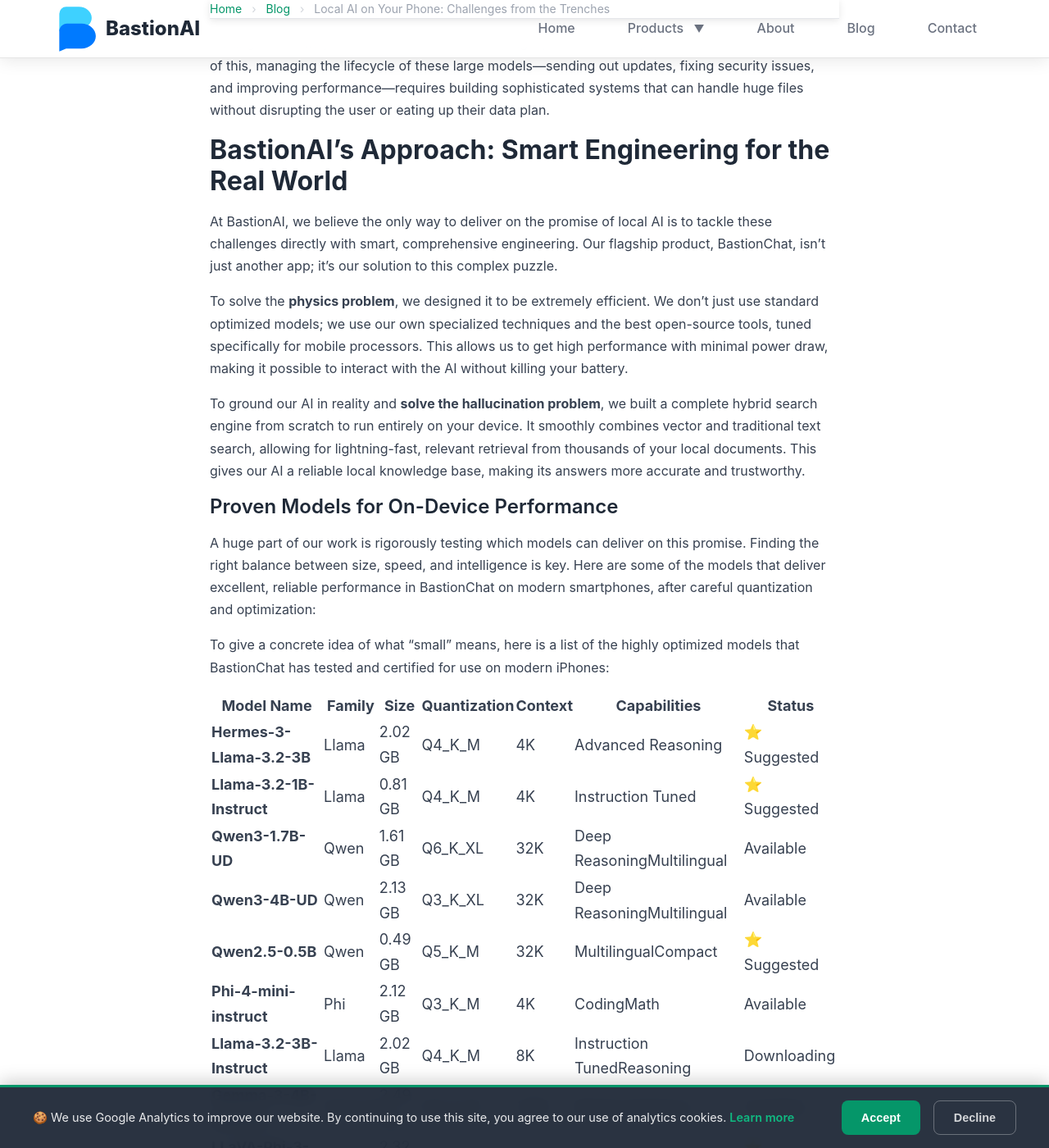
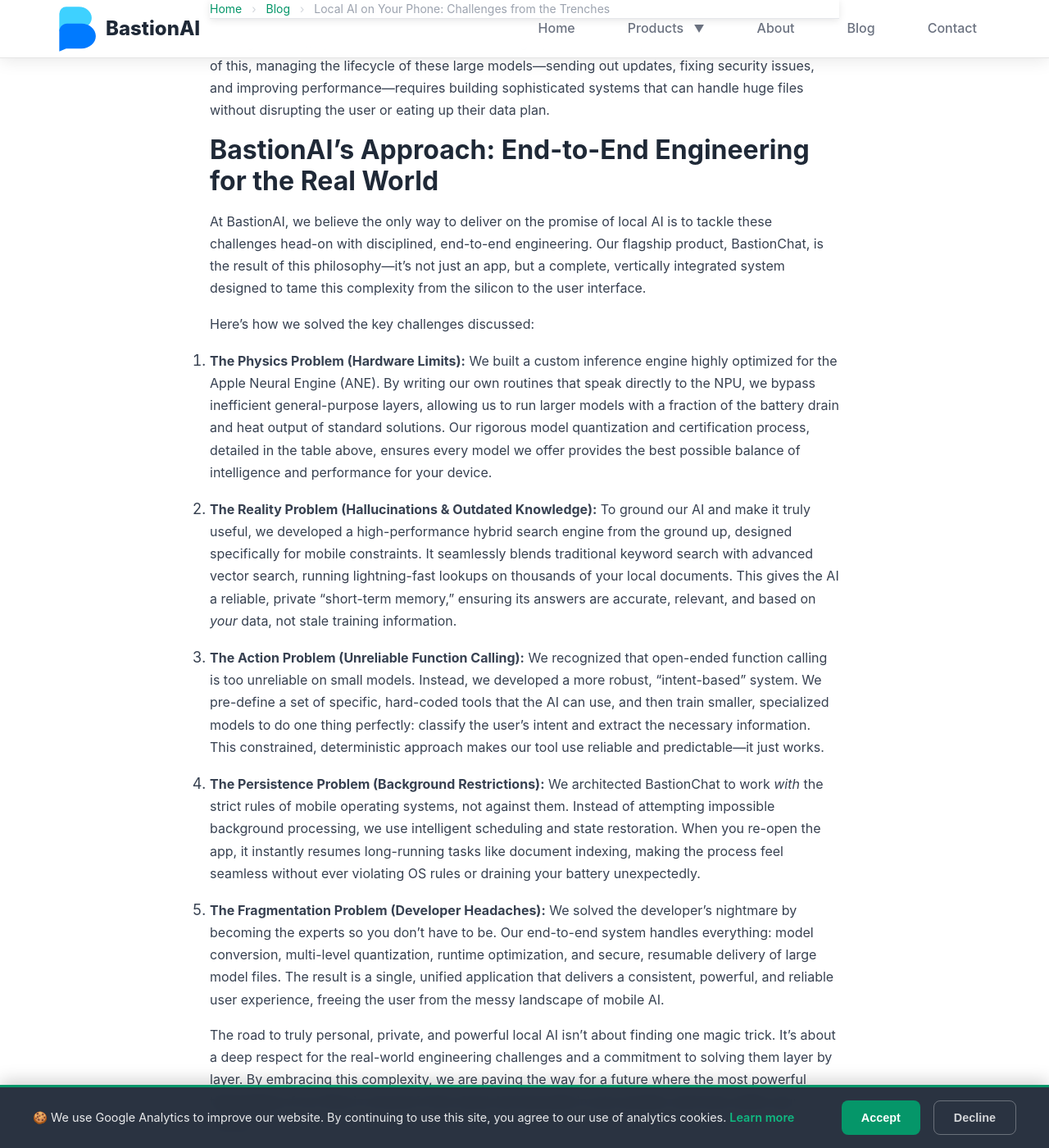
Before and after one commit to BastionAI/bastionai.github.io, a Jekyll site: the page built from _posts/2025-07-10-challenges-local-ai-mobile.md, in a window 1280 px wide and 1400 px high, scrolled down 3525 px. Shown: the whole window at 82% size. Built offline with Jekyll 4.4.1, drawn with Linux system fonts in a browser that asks for light colours; some of the changed text lies outside the part shown.

Commit message:
docs: strengthen conclusion of local AI challenges post

```diff
--- a/_posts/2025-07-10-challenges-local-ai-mobile.md
+++ b/_posts/2025-07-10-challenges-local-ai-mobile.md
@@ -81,124 +81,22 @@
 
 This fragmentation turns development into a difficult process of converting, testing, and optimizing, making it incredibly hard to deliver a consistent, high-performance experience on all devices. On top of this, managing the lifecycle of these large models—sending out updates, fixing security issues, and improving performance—requires building sophisticated systems that can handle huge files without disrupting the user or eating up their data plan.
 
-### BastionAI's Approach: Smart Engineering for the Real World
+### BastionAI's Approach: End-to-End Engineering for the Real World
 
-At BastionAI, we believe the only way to deliver on the promise of local AI is to tackle these challenges directly with smart, comprehensive engineering. Our flagship product, BastionChat, isn't just another app; it's our solution to this complex puzzle.
+At BastionAI, we believe the only way to deliver on the promise of local AI is to tackle these challenges head-on with disciplined, end-to-end engineering. Our flagship product, BastionChat, is the result of this philosophy—it's not just an app, but a complete, vertically integrated system designed to tame this complexity from the silicon to the user interface.
 
-To solve the **physics problem**, we designed it to be extremely efficient. We don't just use standard optimized models; we use our own specialized techniques and the best open-source tools, tuned specifically for mobile processors. This allows us to get high performance with minimal power draw, making it possible to interact with the AI without killing your battery.
+Here’s how we solved the key challenges discussed:
 
-To ground our AI in reality and **solve the hallucination problem**, we built a complete hybrid search engine from scratch to run entirely on your device. It smoothly combines vector and traditional text search, allowing for lightning-fast, relevant retrieval from thousands of your local documents. This gives our AI a reliable local knowledge base, making its answers more accurate and trustworthy.
+1.  **The Physics Problem (Hardware Limits):** We built a custom inference engine highly optimized for the Apple Neural Engine (ANE). By writing our own routines that speak directly to the NPU, we bypass inefficient general-purpose layers, allowing us to run larger models with a fraction of the battery drain and heat output of standard solutions. Our rigorous model quantization and certification process, detailed in the table above, ensures every model we offer provides the best possible balance of intelligence and performance for your device.
 
-#### Proven Models for On-Device Performance
-A huge part of our work is rigorously testing which models can deliver on this promise. Finding the right balance between size, speed, and intelligence is key. Here are some of the models that deliver excellent, reliable performance in BastionChat on modern smartphones, after careful quantization and optimization:
+2.  **The Reality Problem (Hallucinations & Outdated Knowledge):** To ground our AI and make it truly useful, we developed a high-performance hybrid search engine from the ground up, designed specifically for mobile constraints. It seamlessly blends traditional keyword search with advanced vector search, running lightning-fast lookups on thousands of your local documents. This gives the AI a reliable, private "short-term memory," ensuring its answers are accurate, relevant, and based on *your* data, not stale training information.
 
-To give a concrete idea of what "small" means, here is a list of the highly optimized models that BastionChat has tested and certified for use on modern iPhones:
+3.  **The Action Problem (Unreliable Function Calling):** We recognized that open-ended function calling is too unreliable on small models. Instead, we developed a more robust, "intent-based" system. We pre-define a set of specific, hard-coded tools that the AI can use, and then train smaller, specialized models to do one thing perfectly: classify the user's intent and extract the necessary information. This constrained, deterministic approach makes our tool use reliable and predictable—it just works.
 
-<div class="model-catalog-table-container">
-<table class="model-catalog-table">
-<thead>
-  <tr>
-    <th>Model Name</th>
-    <th>Family</th>
-    <th>Size</th>
-    <th>Quantization</th>
-    <th>Context</th>
-    <th>Capabilities</th>
-    <th>Status</th>
-  </tr>
-</thead>
-<tbody>
-  <tr class="suggested-model">
-    <td><strong>Hermes-3-Llama-3.2-3B</strong></td>
-    <td>Llama</td>
-    <td>2.02 GB</td>
-    <td>Q4_K_M</td>
-    <td>4K</td>
-    <td><span class="capability-tag reasoning">Advanced Reasoning</span></td>
-    <td><span class="status-badge suggested">⭐ Suggested</span></td>
-  </tr>
-  <tr class="suggested-model">
-    <td><strong>Llama-3.2-1B-Instruct</strong></td>
-    <td>Llama</td>
-    <td>0.81 GB</td>
-    <td>Q4_K_M</td>
-    <td>4K</td>
-    <td><span class="capability-tag instruction">Instruction Tuned</span></td>
-    <td><span class="status-badge suggested">⭐ Suggested</span></td>
-  </tr>
-  <tr>
-    <td><strong>Qwen3-1.7B-UD</strong></td>
-    <td>Qwen</td>
-    <td>1.61 GB</td>
-    <td>Q6_K_XL</td>
-    <td>32K</td>
-    <td><span class="capability-tag reasoning">Deep Reasoning</span><span class="capability-tag multilingual">Multilingual</span></td>
-    <td><span class="status-badge available">Available</span></td>
-  </tr>
-  <tr>
-    <td><strong>Qwen3-4B-UD</strong></td>
-    <td>Qwen</td>
-    <td>2.13 GB</td>
-    <td>Q3_K_XL</td>
-    <td>32K</td>
-    <td><span class="capability-tag reasoning">Deep Reasoning</span><span class="capability-tag multilingual">Multilingual</span></td>
-    <td><span class="status-badge available">Available</span></td>
-  </tr>
-  <tr class="suggested-model">
-    <td><strong>Qwen2.5-0.5B</strong></td>
-    <td>Qwen</td>
-    <td>0.49 GB</td>
-    <td>Q5_K_M</td>
-    <td>32K</td>
-    <td><span class="capability-tag multilingual">Multilingual</span><span class="capability-tag compact">Compact</span></td>
-    <td><span class="status-badge suggested">⭐ Suggested</span></td>
-  </tr>
-  <tr>
-    <td><strong>Phi-4-mini-instruct</strong></td>
-    <td>Phi</td>
-    <td>2.12 GB</td>
-    <td>Q3_K_M</td>
-    <td>4K</td>
-    <td><span class="capability-tag coding">Coding</span><span class="capability-tag math">Math</span></td>
-    <td><span class="status-badge available">Available</span></td>
-  </tr>
-  <tr class="suggested-model">
-    <td><strong>Llama-3.2-3B-Instruct</strong></td>
-    <td>Llama</td>
-    <td>2.02 GB</td>
-    <td>Q4_K_M</td>
-    <td>8K</td>
-    <td><span class="capability-tag instruction">Instruction Tuned</span><span class="capability-tag reasoning">Reasoning</span></td>
-    <td><span class="status-badge downloading">Downloading</span></td>
-  </tr>
-  <tr>
-    <td><strong>Gemma-3-4B-Instruct</strong></td>
-    <td>Gemma</td>
-    <td>2.49 GB</td>
-    <td>Q4_K_M</td>
-    <td>128K</td>
-    <td><span class="capability-tag multimodal">Multimodal</span><span class="capability-tag vision">Vision</span></td>
-    <td><span class="status-badge available">Available</span></td>
-  </tr>
-  <tr class="suggested-model">
-    <td><strong>LLaVA-Phi-3-mini</strong></td>
-    <td>Phi</td>
-    <td>2.32 GB</td>
-    <td>INT4</td>
-    <td>4K</td>
-    <td><span class="capability-tag multimodal">Multimodal</span><span class="capability-tag vision">Vision</span></td>
-    <td><span class="status-badge suggested">⭐ Suggested</span></td>
-  </tr>
-</tbody>
-</table>
-</div>
+4.  **The Persistence Problem (Background Restrictions):** We architected BastionChat to work *with* the strict rules of mobile operating systems, not against them. Instead of attempting impossible background processing, we use intelligent scheduling and state restoration. When you re-open the app, it instantly resumes long-running tasks like document indexing, making the process feel seamless without ever violating OS rules or draining your battery unexpectedly.
 
-As you can see, even the "small" models are measured in gigabytes. Storing and loading these into a phone's limited RAM is the first major hurdle.
+5.  **The Fragmentation Problem (Developer Headaches):** We solved the developer's nightmare by becoming the experts so you don't have to be. Our end-to-end system handles everything: model conversion, multi-level quantization, runtime optimization, and secure, resumable delivery of large model files. The result is a single, unified application that delivers a consistent, powerful, and reliable user experience, freeing the user from the messy landscape of mobile AI.
 
-### The Hardware Reality: CPU, GPU, and NPU
-
-To tame the **developer's headache of fragmentation**, we created a unified, end-to-end system. We handle the complexities of different model formats and runtimes, delivering a single app that just works. This allows us to ensure a consistent, powerful, and reliable user experience across the messy landscape of mobile devices.
-
-The road to truly personal, private, and powerful local AI isn't easy. It requires a deep understanding of both the exciting promise and the tough, real-world challenges. By embracing these challenges and engineering solutions from the ground up, we are paving the way for a future where the most powerful technology of our time is not just in the cloud, but securely in your pocket, and truly under your control.
+The road to truly personal, private, and powerful local AI isn't about finding one magic trick. It's about a deep respect for the real-world engineering challenges and a commitment to solving them layer by layer. By embracing this complexity, we are paving the way for a future where the most powerful technology of our time is not just in the cloud, but securely in your pocket, and truly under your control.
 
 ---
```
